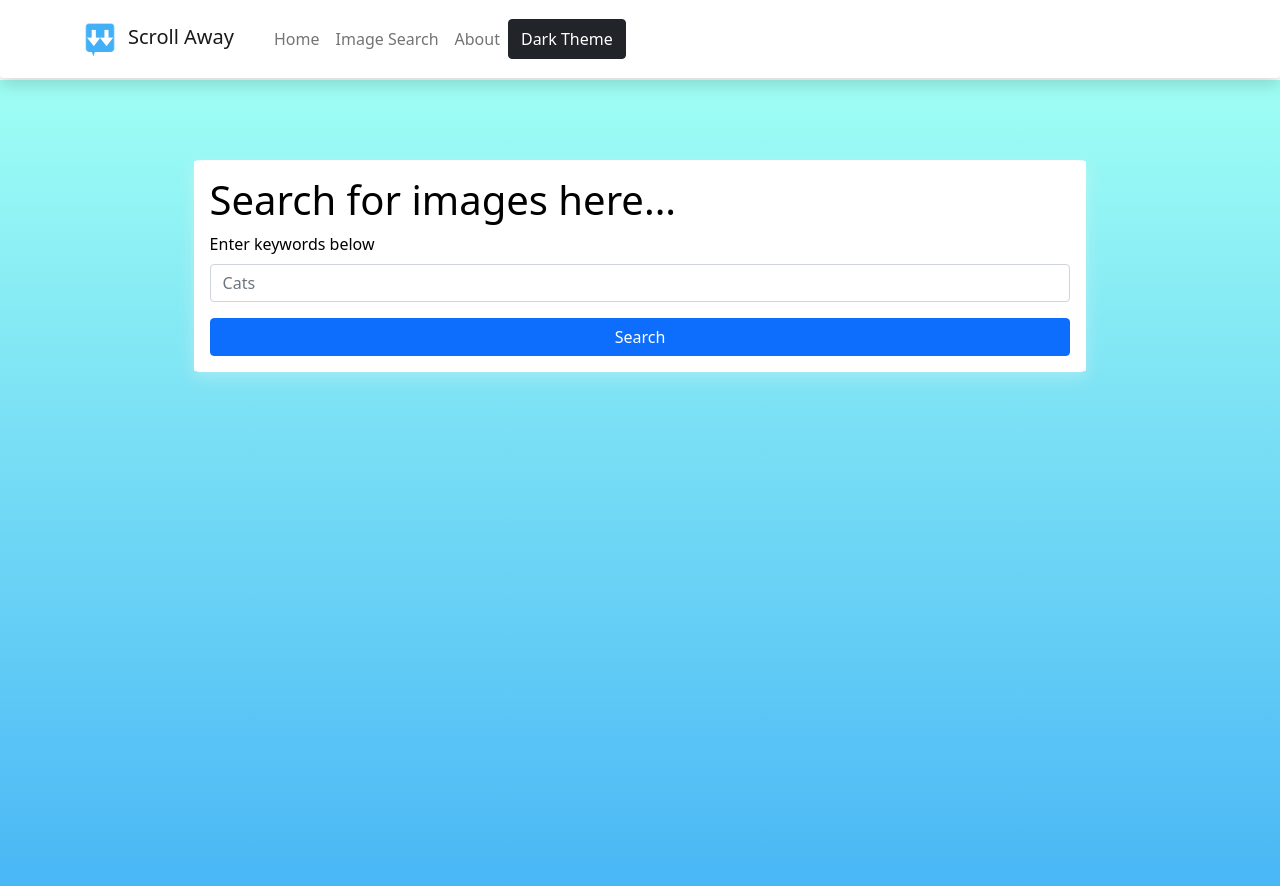
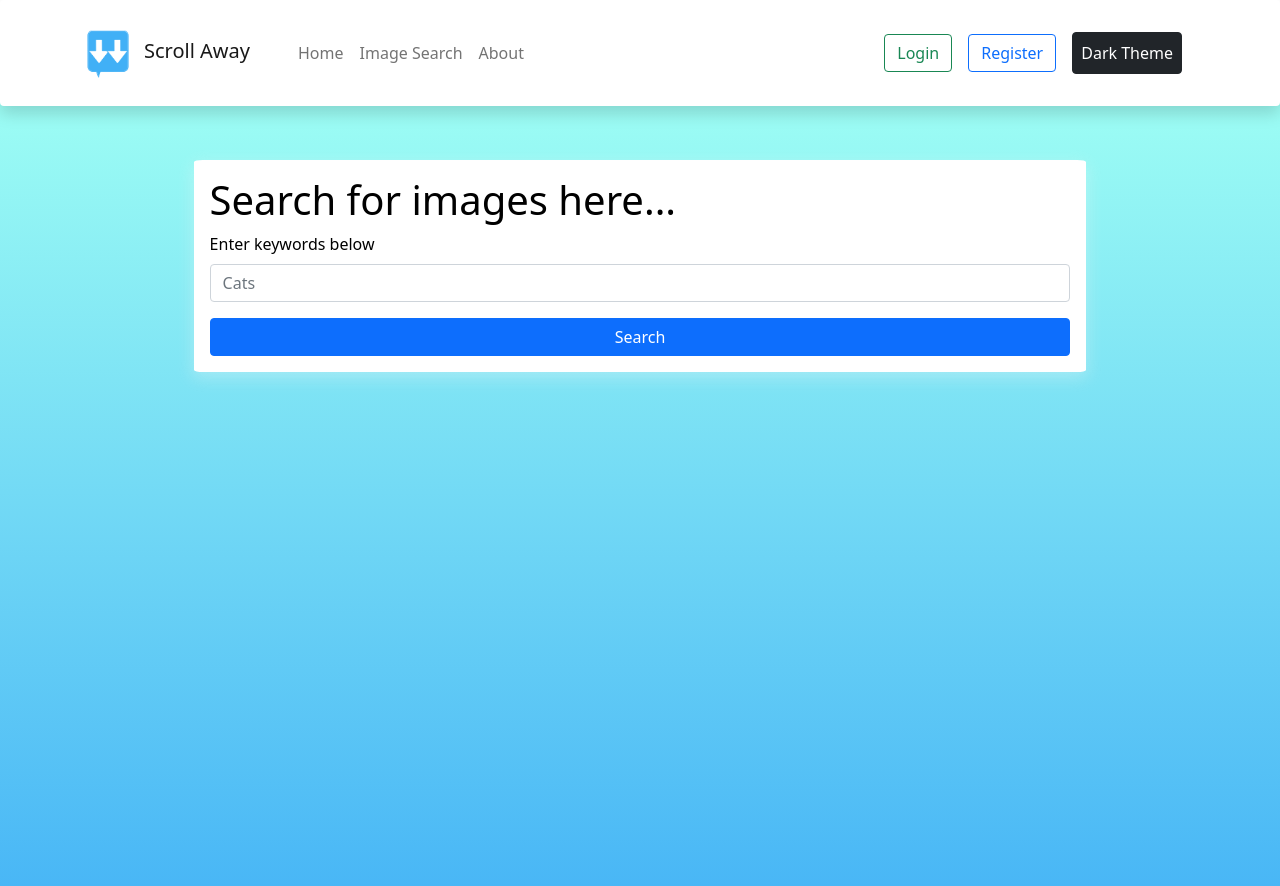
Before and after one commit to egidijusbizas/nebeprisisrkolindaliaudavome, a React (Create React App) app: page /search in a window 1280 px wide. Shown: the top 886 px of the page. Built offline with nearby package versions, Linux system fonts and the light colour scheme; no server answers.

Commit message:
add authsection plaeholders

```diff
--- a/src/components/Navigation/Navigation.css
+++ b/src/components/Navigation/Navigation.css
@@ -11,3 +11,20 @@
 .navbar__logo {
     margin-right: 10px;
 }
+
+.centered {
+  align-items: center;
+}
+
+.justify_end {
+  justify-content: end;
+}
+
+.flex {
+  display: flex;
+};
+
+.spacer {
+  flex-grow: 1;
+  width: 100%;
+};
--- a/src/components/Navigation/Navigation.jsx
+++ b/src/components/Navigation/Navigation.jsx
@@ -13,6 +13,52 @@ function Navigation() {
 
   <div className={darkMode ? 'content darkmode' : 'content'}></div>;
 
+  const LeftHandSide = () => {
+    return (
+      <Nav className='me-auto ml-auto p-2 centered'>
+        <Nav.Link className='px-2' as={Link} to='/'>
+          Home
+        </Nav.Link>
+        <Nav.Link className='px-2' as={Link} to='/search'>
+          Image Search
+        </Nav.Link>
+        <Nav.Link className='px-2' as={Link} to='/about'>
+          About
+        </Nav.Link>
+      </Nav>
+    );
+  };
+
+  const AuthSection = () => {
+    return (
+      <>
+        <Nav.Link as={Link} to='/login'>
+          <button type='button' className={darkMode ? 'btn btn-success' : 'btn btn-outline-success'}>
+            Login
+          </button>
+        </Nav.Link>
+        <Nav.Link as={Link} to='/register'>
+          <button type='button' className={darkMode ? 'btn btn-primary' : 'btn btn-outline-primary'}>
+            Register
+          </button>
+        </Nav.Link>
+      </>
+    );
+  };
+
+  const RightHandSide = () => {
+    return (
+      <Nav className='ml-auto p-2 centered'>
+        <AuthSection />
+        <Nav.Link>
+          <button type='button' className={darkMode ? 'p-2 btn btn-outline-light' : 'p-2 btn btn-dark'} onClick={toggleDarkMode}>
+            {darkMode ? 'Light Theme' : 'Dark Theme'}
+          </button>
+        </Nav.Link>
+      </Nav>
+    );
+  };
+
   return (
     <div className='parent navigation'>
       <Navbar
@@ -21,28 +67,16 @@ function Navigation() {
         className={darkMode ? 'shadow p-3 mb-5 bg-dark rounded' : 'shadow p-3 mb-5 bg-white rounded'}
       >
         <Container>
-          <div className='navbar-brand'>
+          <div className='navbar-brand mr-2'>
             <Navbar.Brand as={Link} to='/'>
-              <img className='navbar__logo' src={logo} alt='logo' height='36'></img>
+              <img className='navbar__logo' src={logo} alt='logo' height='52'></img>
               Scroll Away
             </Navbar.Brand>
           </div>
           <Navbar.Toggle aria-controls='basic-navbar-nav' />
           <Navbar.Collapse id='basic-navbar-nav'>
-            <Nav className='me-auto'>
-              <Nav.Link as={Link} to='/'>
-                Home
-              </Nav.Link>
-              <Nav.Link as={Link} to='/search'>
-                Image Search
-              </Nav.Link>
-              <Nav.Link as={Link} to='/about'>
-                About
-              </Nav.Link>
-              <button type='button' className={darkMode ? 'btn btn-light' : 'btn btn-dark'} onClick={toggleDarkMode}>
-                {darkMode ? 'Light Theme' : 'Dark Theme'}
-              </button>
-            </Nav>
+            <LeftHandSide />
+            <RightHandSide />
           </Navbar.Collapse>
         </Container>
       </Navbar>
--- /dev/null
+++ b/src/pages/Login.js
@@ -0,0 +1,19 @@
+import React from 'react';
+
+function Login() {
+  const LoginBox = () => {
+    return (
+      <div className='box'>
+        <h1>Login</h1>
+      </div>
+    );
+  };
+
+  return (
+    <div className='container filler'>
+      <LoginBox />
+    </div>
+  );
+}
+
+export default Login;
--- /dev/null
+++ b/src/pages/Register.js
@@ -0,0 +1,19 @@
+import React from 'react';
+
+function Register() {
+  const RegisterBox = () => {
+    return (
+      <div className='box'>
+        <h1>Register</h1>
+      </div>
+    );
+  };
+
+  return (
+    <div className='container filler'>
+      <RegisterBox />
+    </div>
+  );
+}
+
+export default Register;
--- a/src/pages/Routing.js
+++ b/src/pages/Routing.js
@@ -4,6 +4,8 @@ import React from 'react';
 import Home from './Home';
 import About from './About';
 import Search from './Search';
+import Login from './Login';
+import Register from './Register';
 import PictureDetails from './PictureDetails';
 
 const Routing = () => (
@@ -12,6 +14,8 @@ const Routing = () => (
     <Route path='/' element={<Home />} />
     <Route path='/about' element={<About />} />
     <Route path='/search' element={<Search />} />
+    <Route path='/login' element={<Login />} />
+    <Route path='/register' element={<Register />} />
     <Route path='/picturedetails/:id' element={<PictureDetails />} />
   </Routes>
   /* eslint-enable no-unused-vars */
```
